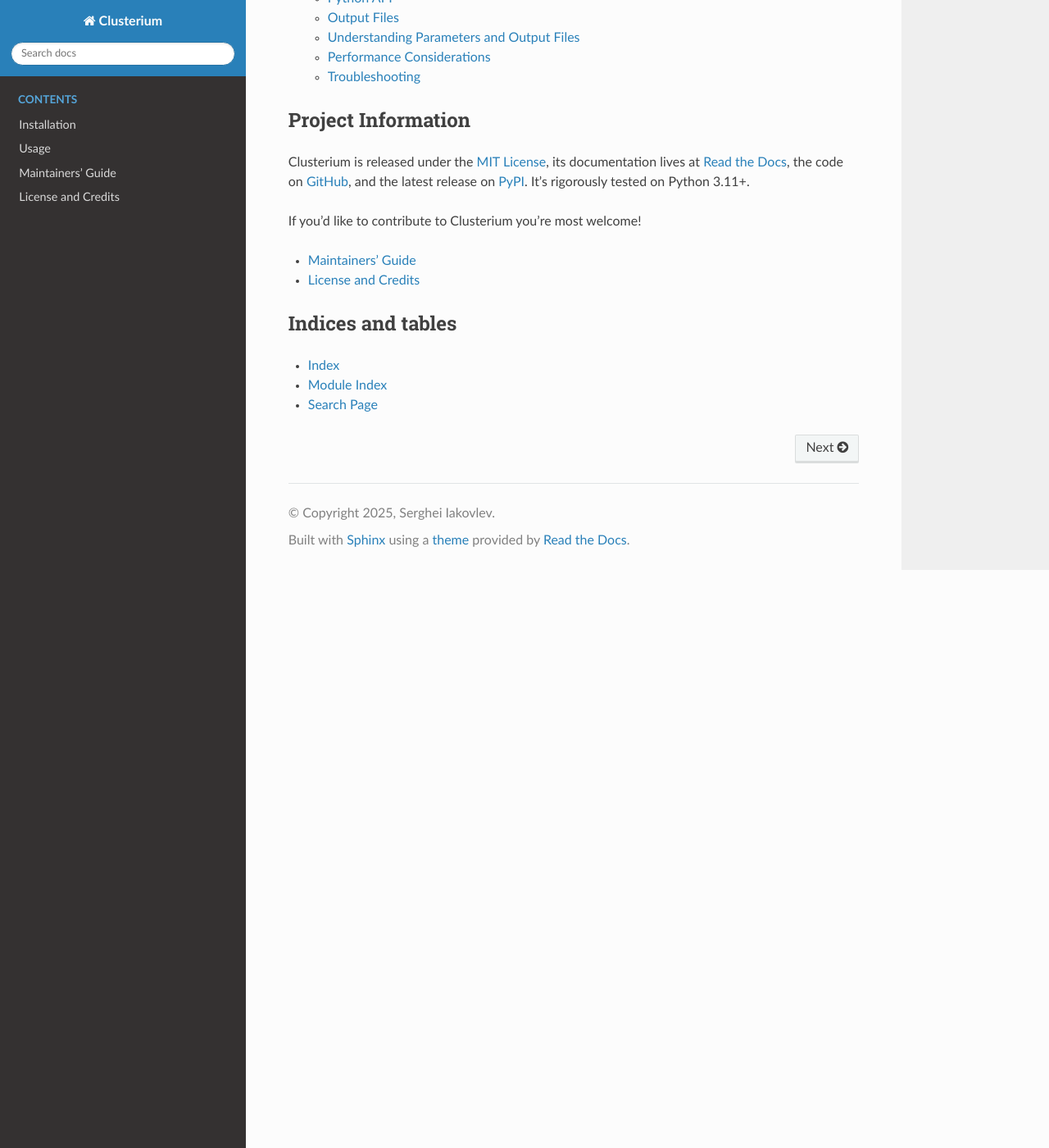
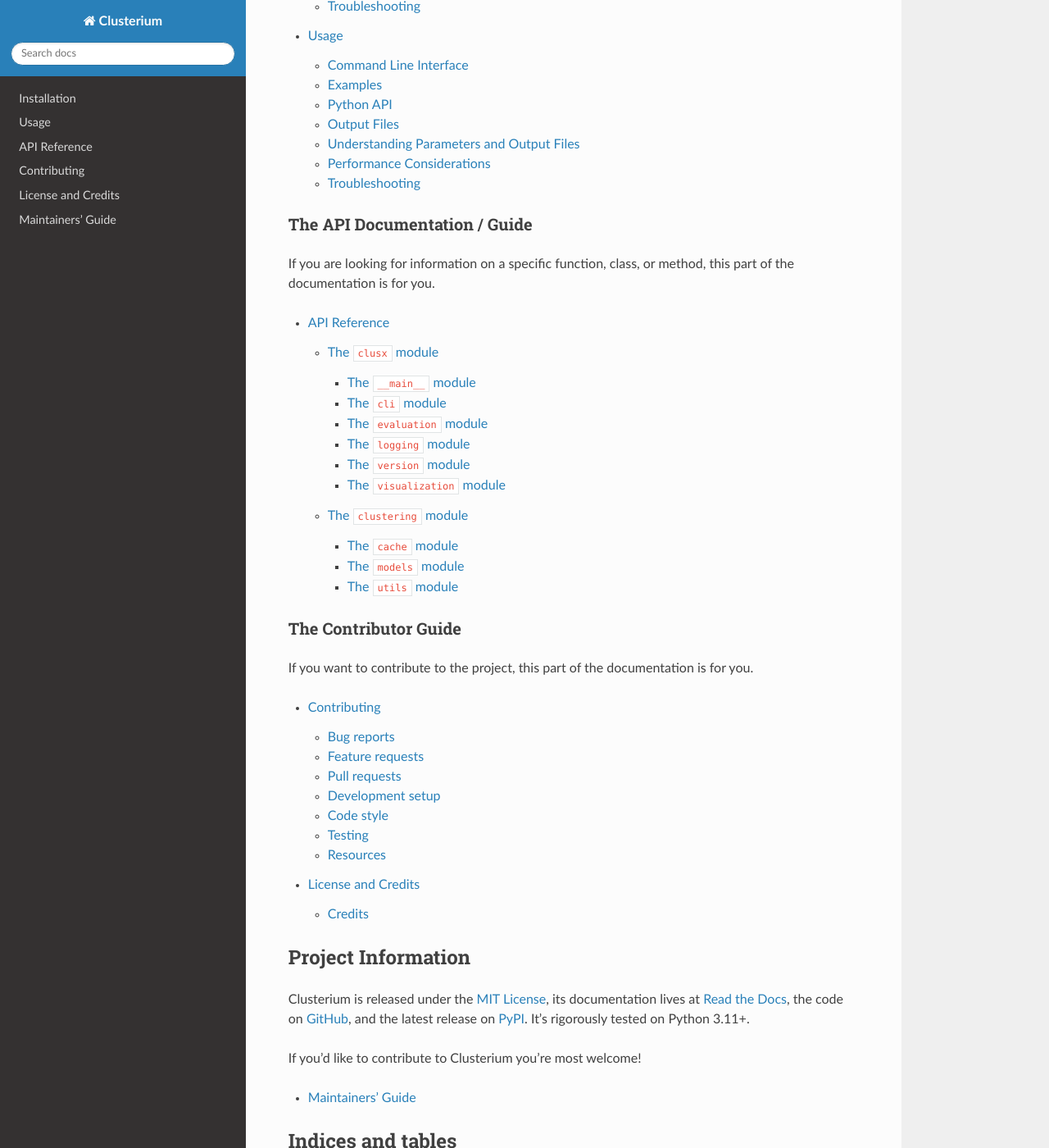
Before and after one commit to sergeyklay/clusterium, a Sphinx documentation site: the page built from docs/source/index.rst, in a window 1280 px wide and 1400 px high, scrolled down 946 px. Shown: the whole window at 82% size. Built offline with Sphinx 7.4.7 and the Read the Docs theme 3.1.0, drawn with Linux system fonts in a browser that asks for light colours; some of the changed text lies outside the part shown.

Commit message:
Amend documentation

```diff
--- a/clusx/version.py
+++ b/clusx/version.py
@@ -1,9 +1,11 @@
 """Version information.
 
 Provides package metadata through a cascading resolution strategy:
-1. Installed package metadata (via importlib.metadata)
-2. pyproject.toml (for development environments)
+
+1. Installed package metadata (via :mod:`importlib.metadata`)
+2. :file:`pyproject.toml` (for development environments)
 3. Fallback defaults
+
 """
 
 import importlib
--- /dev/null
+++ b/docs/source/api.rst
@@ -0,0 +1,82 @@
+=============
+API Reference
+=============
+
+.. currentmodule:: clusx
+
+The ``clusx`` module
+=====================
+
+.. automodule:: clusx
+    :members:
+    :special-members:
+    :no-undoc-members:
+
+The ``__main__`` module
+-----------------------
+
+.. automodule:: clusx.__main__
+    :members:
+    :no-undoc-members:
+
+The ``cli`` module
+------------------
+
+.. automodule:: clusx.cli
+    :members:
+    :no-undoc-members:
+
+The ``evaluation`` module
+-------------------------
+
+.. automodule:: clusx.evaluation
+    :members:
+    :no-undoc-members:
+
+The ``logging`` module
+----------------------
+
+.. automodule:: clusx.logging
+    :members:
+    :no-undoc-members:
+
+The ``version`` module
+----------------------
+
+.. automodule:: clusx.version
+    :members:
+    :special-members:
+    :no-undoc-members:
+
+The ``visualization`` module
+----------------------------
+
+.. automodule:: clusx.visualization
+    :members:
+    :no-undoc-members:
+
+.. currentmodule:: clusx.clustering
+
+The ``clustering`` module
+=========================
+
+The ``cache`` module
+---------------------
+
+.. automodule:: clusx.clustering.cache
+    :members:
+    :no-undoc-members:
+
+The ``models`` module
+---------------------
+
+.. automodule:: clusx.clustering.models
+    :members:
+    :no-undoc-members:
+
+The ``utils`` module
+---------------------
+
+.. automodule:: clusx.clustering.utils
+    :members:
+    :no-undoc-members:
--- a/docs/source/conf.py
+++ b/docs/source/conf.py
@@ -3,10 +3,10 @@
 # For the full list of built-in configuration values, see the documentation:
 # https://www.sphinx-doc.org/en/master/usage/configuration.html
 
-import os
 import sys
+from pathlib import Path
 
-sys.path.insert(0, os.path.abspath("../../clusx/"))
+sys.path.insert(0, str(Path("..", "..", "clusx").resolve()))
 
 # -- Project information -----------------------------------------------------
 # https://www.sphinx-doc.org/en/master/usage/configuration.html#project-information
@@ -20,10 +20,24 @@
 # -- General configuration ---------------------------------------------------
 # https://www.sphinx-doc.org/en/master/usage/configuration.html#general-configuration
 
-extensions = []
+extensions = [
+    "sphinx.ext.autodoc",
+    "sphinx.ext.coverage",
+    "sphinx.ext.intersphinx",
+    "sphinx.ext.napoleon",
+]
 
+# Add any paths that contain templates here, relative to this directory.
 templates_path = ["_templates"]
 exclude_patterns = []
+
+
+# -- Options for intersphinx -------------------------------------------------
+intersphinx_mapping = {
+    "python": ("https://docs.python.org/3", None),
+    "numpy": ("https://numpy.org/doc/stable/", None),
+    "sphinx": ("https://www.sphinx-doc.org/en/master", None),
+}
 
 
 # -- Options for HTML output -------------------------------------------------
--- /dev/null
+++ b/docs/source/contributing.rst
@@ -0,0 +1 @@
+.. include:: ../../CONTRIBUTING.rst
--- a/docs/source/index.rst
+++ b/docs/source/index.rst
@@ -20,12 +20,44 @@
 something you can't do with the Clusterium, please
 `open an issue <https://github.com/sergeyklay/clusterium/issues>`_.
 
+Full Table of Contents
+======================
+
+The User Guide
+--------------
+
+This part of the documentation, which is mostly prose, begins with some
+background information about Clusterium, then focuses on step-by-step
+instructions for getting the most out of Clusterium.
+
 .. toctree::
    :maxdepth: 2
-   :caption: Contents
 
    installation
    usage
+
+The API Documentation / Guide
+-----------------------------
+
+If you are looking for information on a specific function, class, or method,
+this part of the documentation is for you.
+
+.. toctree::
+   :maxdepth: 3
+
+   api
+
+The Contributor Guide
+---------------------
+
+If you want to contribute to the project, this part of the documentation is for
+you.
+
+.. toctree::
+   :maxdepth: 3
+
+   contributing
+   license
 
 Project Information
 ===================
```
Also changed, not shown: other parts of docs/source/index.rst (+1 -1 lines), CONTRIBUTING.rst (added, +134 -0 lines), 6 other files.
